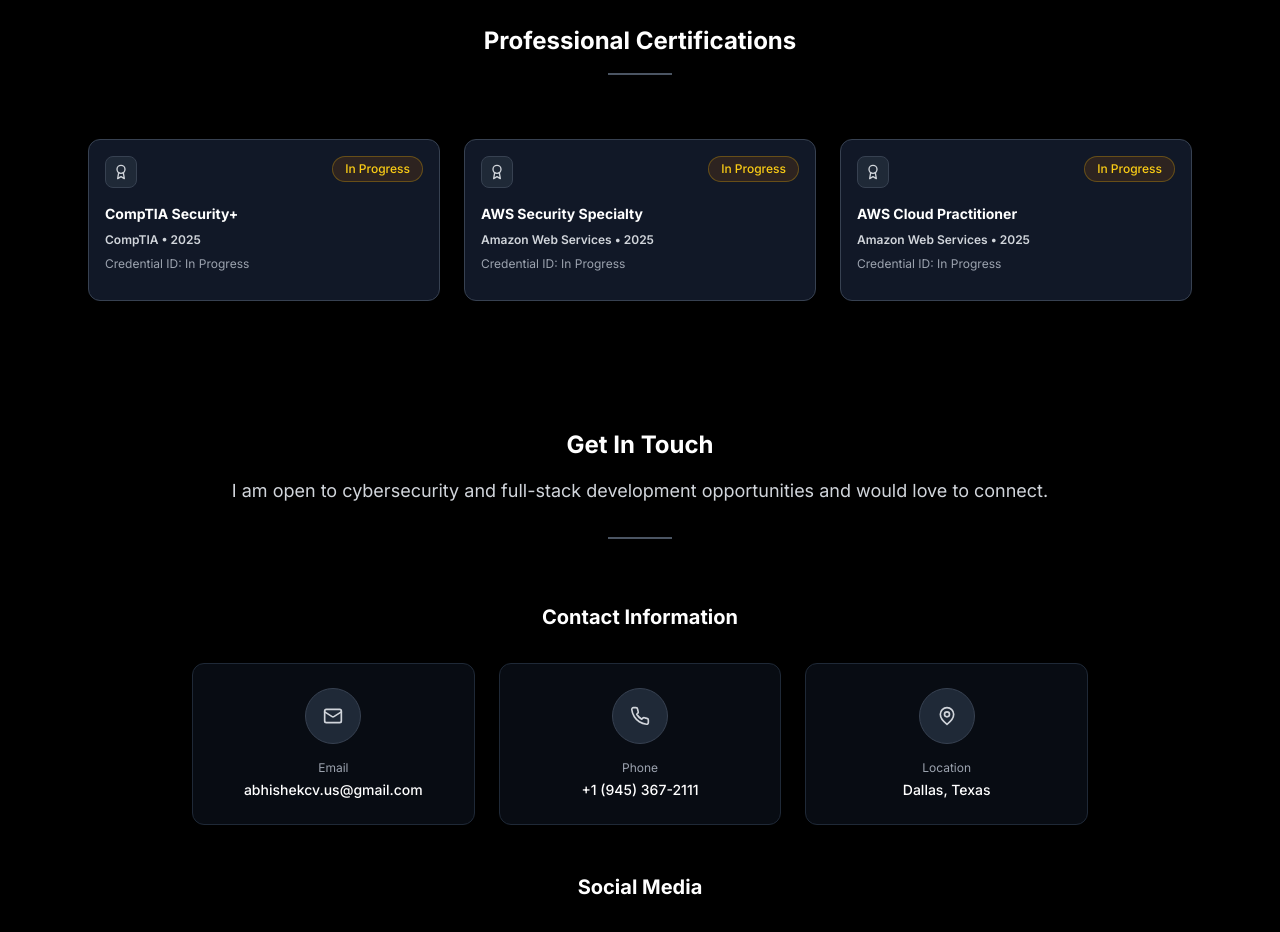
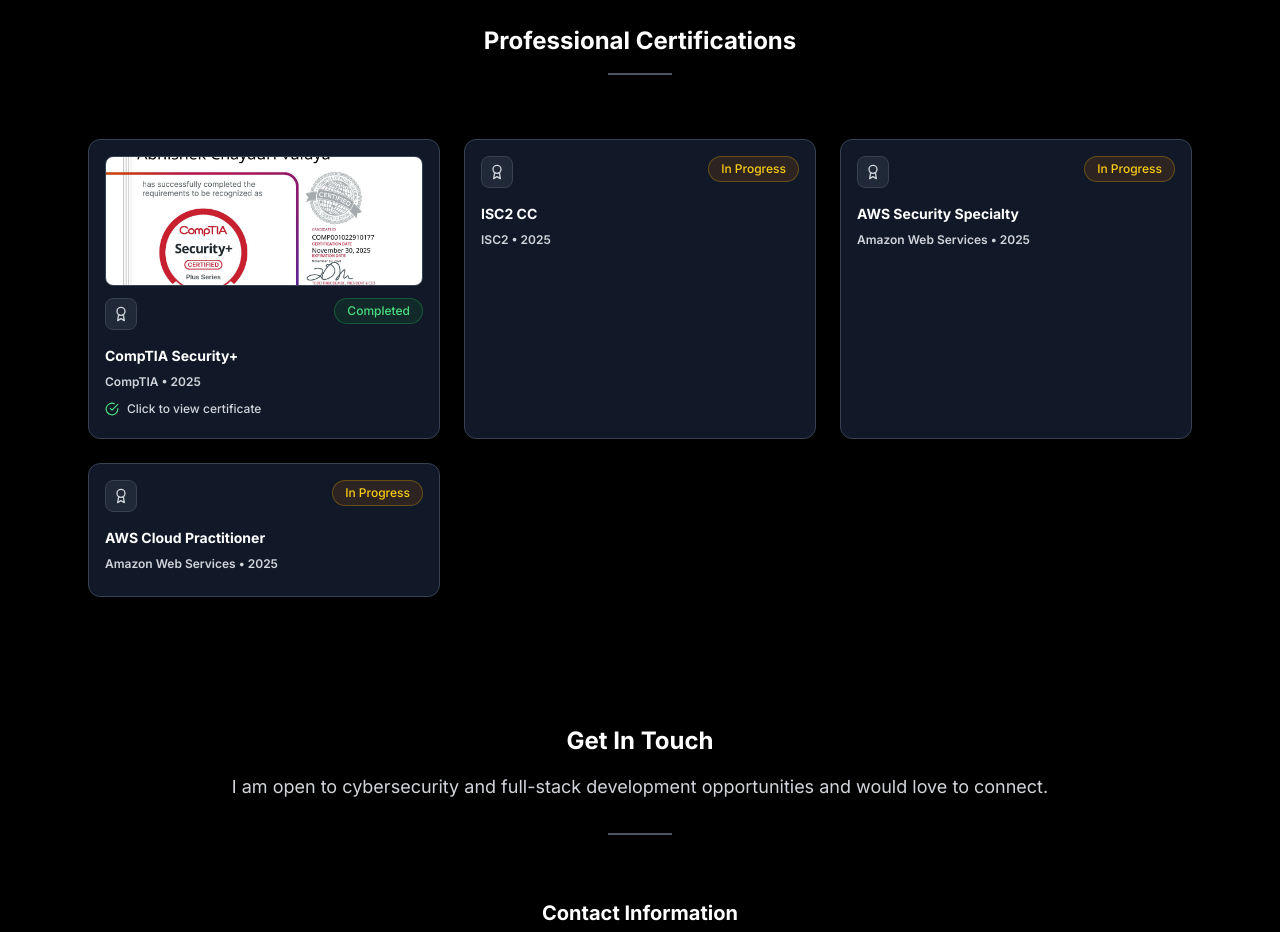
Before and after one commit to AbIsheKVaIdyA/new_portfolio_mordern, a Next.js app: page / in a window 1280 px wide. Shown: the part 5360-6292 px from the top of the page. Built offline with nearby package versions, Linux system fonts and the light colour scheme.

Commit message:
Add CompTIA Security+ certificate display, add ISC2 CC certification, remove credential ID lines

```diff
--- a/components/Certifications.tsx
+++ b/components/Certifications.tsx
@@ -1,16 +1,29 @@
 'use client'
 
 import { motion } from 'framer-motion'
-import { Award, ExternalLink, CheckCircle } from 'lucide-react'
+import { Award, ExternalLink, CheckCircle, X } from 'lucide-react'
+import { useState } from 'react'
 
 const Certifications = () => {
+  const [selectedCert, setSelectedCert] = useState<typeof certifications[0] | null>(null)
+
   const certifications = [
     {
       name: 'CompTIA Security+',
       issuer: 'CompTIA',
       year: '2025',
+      status: 'completed',
+      credentialId: null,
+      image: '/CompTIA Security+ ce certificate-1.png',
+      link: '#'
+    },
+    {
+      name: 'ISC2 CC',
+      issuer: 'ISC2',
+      year: '2025',
       status: 'in-progress',
-      credentialId: 'In Progress',
+      credentialId: null,
+      image: null,
       link: '#'
     },
     {
@@ -18,7 +31,8 @@
       issuer: 'Amazon Web Services',
       year: '2025',
       status: 'in-progress',
-      credentialId: 'In Progress',
+      credentialId: null,
+      image: null,
       link: '#'
     },
     {
@@ -26,7 +40,8 @@
       issuer: 'Amazon Web Services',
       year: '2025',
       status: 'in-progress',
-      credentialId: 'In Progress',
+      credentialId: null,
+      image: null,
       link: '#'
     }
   ]
@@ -54,8 +69,9 @@
               initial={{ opacity: 0, y: 30 }}
               whileInView={{ opacity: 1, y: 0 }}
               viewport={{ once: true }}
-              className="card-bg rounded-xl p-3 sm:p-4 shadow-lg card-hover"
+              className="card-bg rounded-xl p-3 sm:p-4 shadow-lg card-hover cursor-pointer"
               whileHover={{ scale: 1.05, y: -5 }}
+              onClick={() => cert.image && setSelectedCert(cert)}
               animate={{
                 boxShadow: [
                   "0 4px 6px -1px rgba(0, 0, 0, 0.1)",
@@ -73,6 +89,20 @@
                 }
               }}
             >
+              {/* Certificate Image Preview */}
+              {cert.image && (
+                <div className="relative mb-3 rounded-lg overflow-hidden border border-gray-700">
+                  <img
+                    src={cert.image}
+                    alt={cert.name}
+                    className="w-full h-32 object-cover"
+                    onError={(e) => {
+                      e.currentTarget.style.display = 'none';
+                    }}
+                  />
+                </div>
+              )}
+
               <div className="flex items-start justify-between mb-4">
                 <div className="w-8 h-8 bg-gray-800 rounded-lg flex items-center justify-center border border-gray-700">
                   <Award size={16} className="text-gray-300" />
@@ -94,22 +124,60 @@
                 {cert.issuer} • {cert.year}
               </p>
 
-              <p className="text-xs text-gray-400 mb-3">
-                Credential ID: {cert.credentialId}
-              </p>
+              {cert.credentialId && (
+                <p className="text-xs text-gray-400 mb-3">
+                  Credential ID: {cert.credentialId}
+                </p>
+              )}
 
-              {cert.status === 'completed' && (
-                <a
-                  href={cert.link}
-                  className="inline-flex items-center gap-2 text-gray-300 hover:text-white font-medium transition-colors duration-200"
-                >
-                  View Certificate
-                  <ExternalLink size={14} />
-                </a>
+              {cert.status === 'completed' && cert.image && (
+                <div className="inline-flex items-center gap-2 text-gray-300 hover:text-white font-medium transition-colors duration-200">
+                  <CheckCircle size={14} className="text-green-400" />
+                  <span className="text-xs">Click to view certificate</span>
+                </div>
               )}
             </motion.div>
           ))}
         </div>
+
+        {/* Certificate Modal */}
+        {selectedCert && selectedCert.image && (
+          <motion.div
+            initial={{ opacity: 0 }}
+            animate={{ opacity: 1 }}
+            exit={{ opacity: 0 }}
+            className="fixed inset-0 bg-black/60 backdrop-blur-sm z-50 flex items-center justify-center p-4"
+            onClick={() => setSelectedCert(null)}
+          >
+            <motion.div
+              initial={{ scale: 0.8, opacity: 0 }}
+              animate={{ scale: 1, opacity: 1 }}
+              exit={{ scale: 0.8, opacity: 0 }}
+              className="relative max-w-5xl max-h-[95vh] bg-transparent"
+              onClick={(e) => e.stopPropagation()}
+            >
+              {/* Close Button */}
+              <button
+                onClick={() => setSelectedCert(null)}
+                className="absolute top-2 right-2 z-10 w-8 h-8 bg-gray-800/50 hover:bg-gray-700/50 rounded-full flex items-center justify-center text-gray-300 hover:text-white transition-all duration-200"
+              >
+                <X size={18} />
+              </button>
+
+              {/* Certificate Image */}
+              <div className="relative">
+                <img
+                  src={selectedCert.image}
+                  alt={selectedCert.name}
+                  className="w-full h-auto max-h-[95vh] object-contain rounded-lg shadow-2xl"
+                  onError={(e) => {
+                    e.currentTarget.style.display = 'none';
+                  }}
+                />
+              </div>
+            </motion.div>
+          </motion.div>
+        )}
       </div>
     </section>
   )
```
Also changed, not shown: public/CompTIA Security+ ce certificate-1.png (added).
